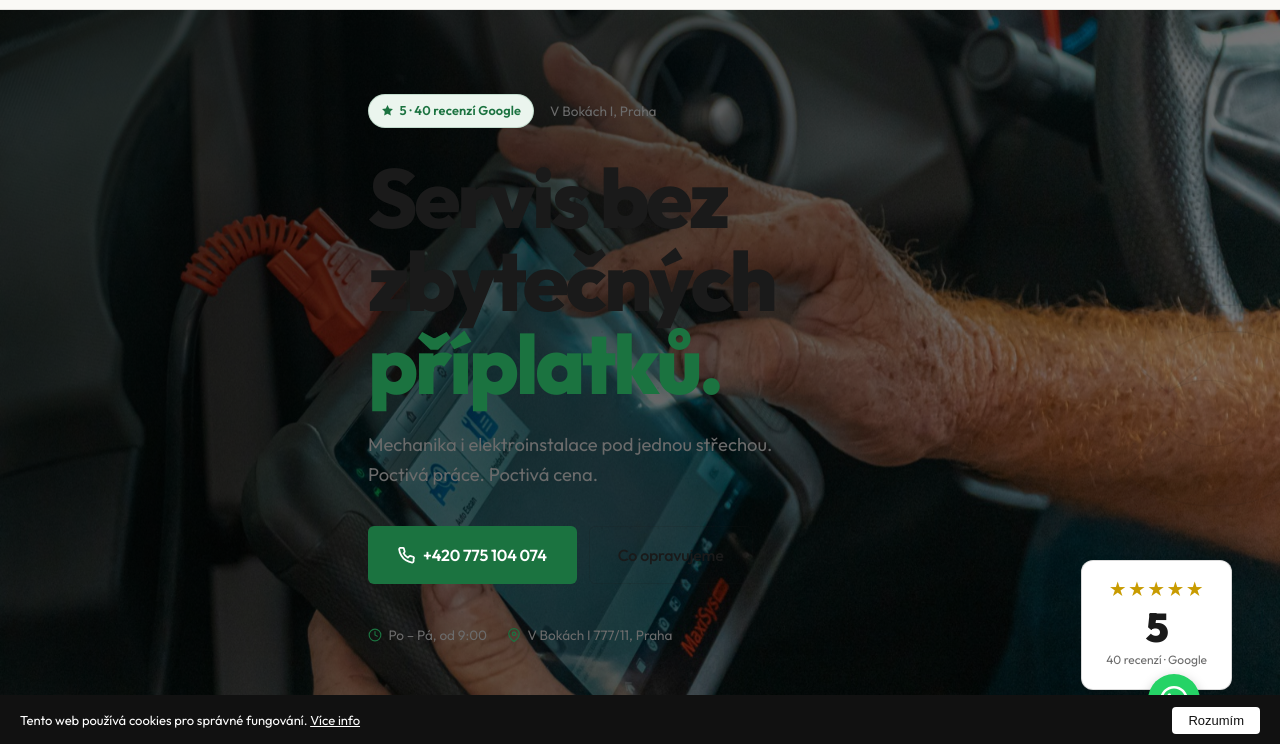
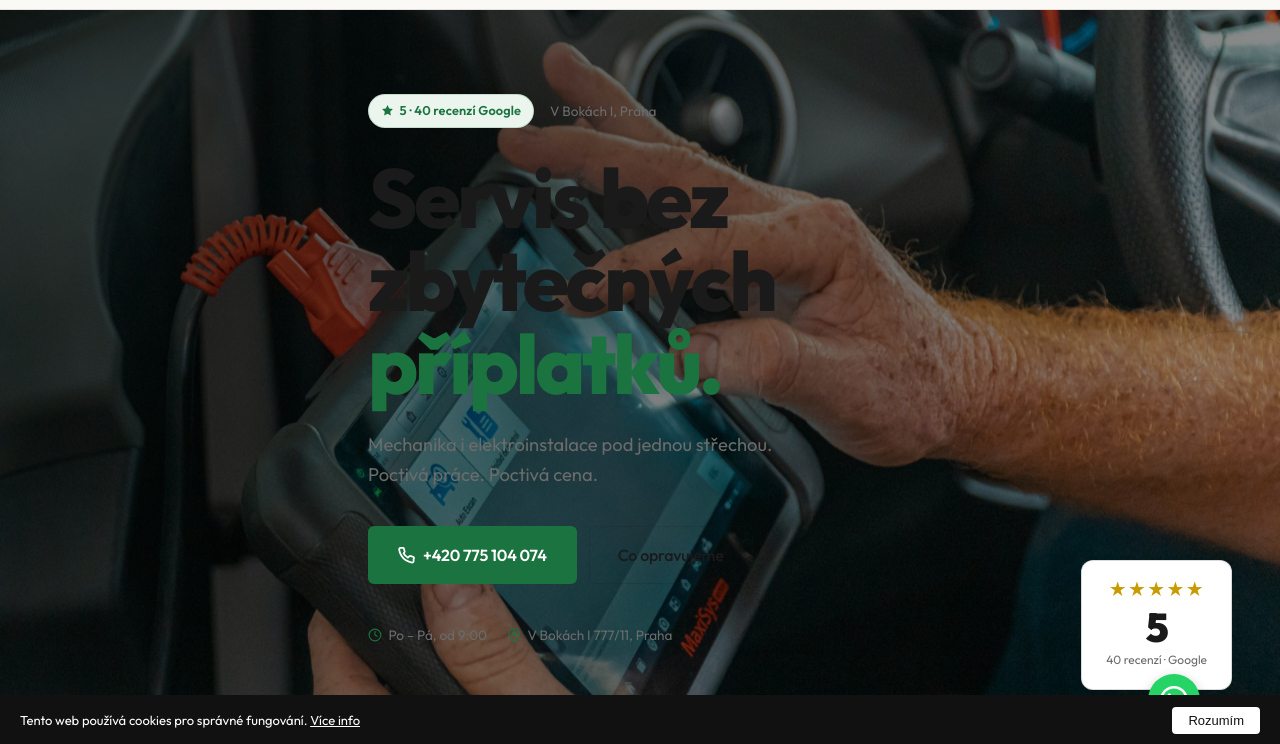
Before and after one commit to Aldocooek/autoelektrika-autoservis-praha, a website: page index.html in a window 1280 px wide. Shown: the part 54-798 px from the top of the page. Drawn offline with Linux system fonts and the light colour scheme.

Commit message:
Fix hero photo: use background-image so it shows behind decorative layers

```diff
--- a/index.html
+++ b/index.html
@@ -106,9 +106,7 @@
 
   <!-- ─────────────── HERO ─────────────── -->
   <section class="hero" aria-labelledby="hero-h1">
-    <img src="images/hero.jpg" alt="" class="hero-bg-photo" aria-hidden="true">
-    <div class="hero-bg-overlay" aria-hidden="true"></div>
-    <!-- Massive background score number — the design story -->
+<!-- Massive background score number — the design story -->
     <div class="hero-bg-score" aria-hidden="true">5</div>
     <!-- Dot grid texture -->
     <div class="dot-grid" aria-hidden="true"></div>
--- a/style.css
+++ b/style.css
@@ -310,30 +310,6 @@
 }
 
 /* ─── HERO ───────────────────────────────────────────────── */
-    .hero-bg-photo {
-      position: absolute;
-      inset: 0;
-      width: 100%;
-      height: 100%;
-      object-fit: cover;
-      object-position: center 30%;
-      z-index: 0;
-      opacity: 1;
-      pointer-events: none;
-      user-select: none;
-    }
-    .hero-bg-overlay {
-      position: absolute;
-      inset: 0;
-      z-index: 1;
-      background: linear-gradient(
-        135deg,
-        rgba(0,0,0,0.82) 0%,
-        rgba(0,0,0,0.6) 50%,
-        rgba(0,0,0,0.4) 100%
-      );
-      pointer-events: none;
-    }
 
 .hero {
   position: relative;
@@ -341,8 +317,19 @@
   display: flex;
   align-items: center;
   overflow: hidden;
-  background: transparent;
-}
+
+      background-image: url('images/hero.jpg');
+      background-size: cover;
+      background-position: center 30%;
+    }
+    .hero::after {
+      content: '';
+      position: absolute;
+      inset: 0;
+      background: linear-gradient(135deg, rgba(0,0,0,0.75) 0%, rgba(0,0,0,0.5) 50%, rgba(0,0,0,0.35) 100%);
+      z-index: 0;
+      pointer-events: none;
+    }
 
 /* THE MASSIVE 5.0 — the bold design choice */
 .hero-bg-score {
```
